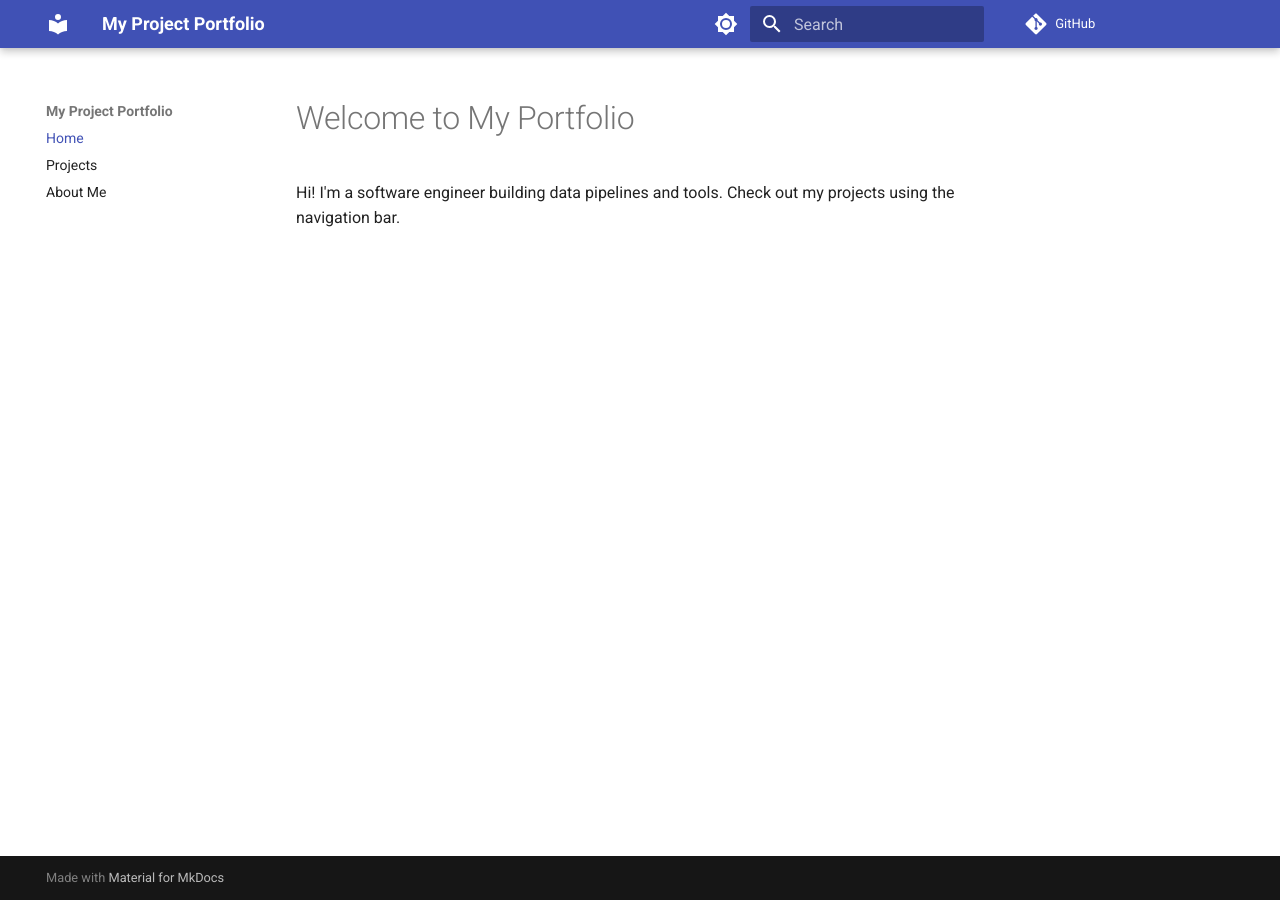
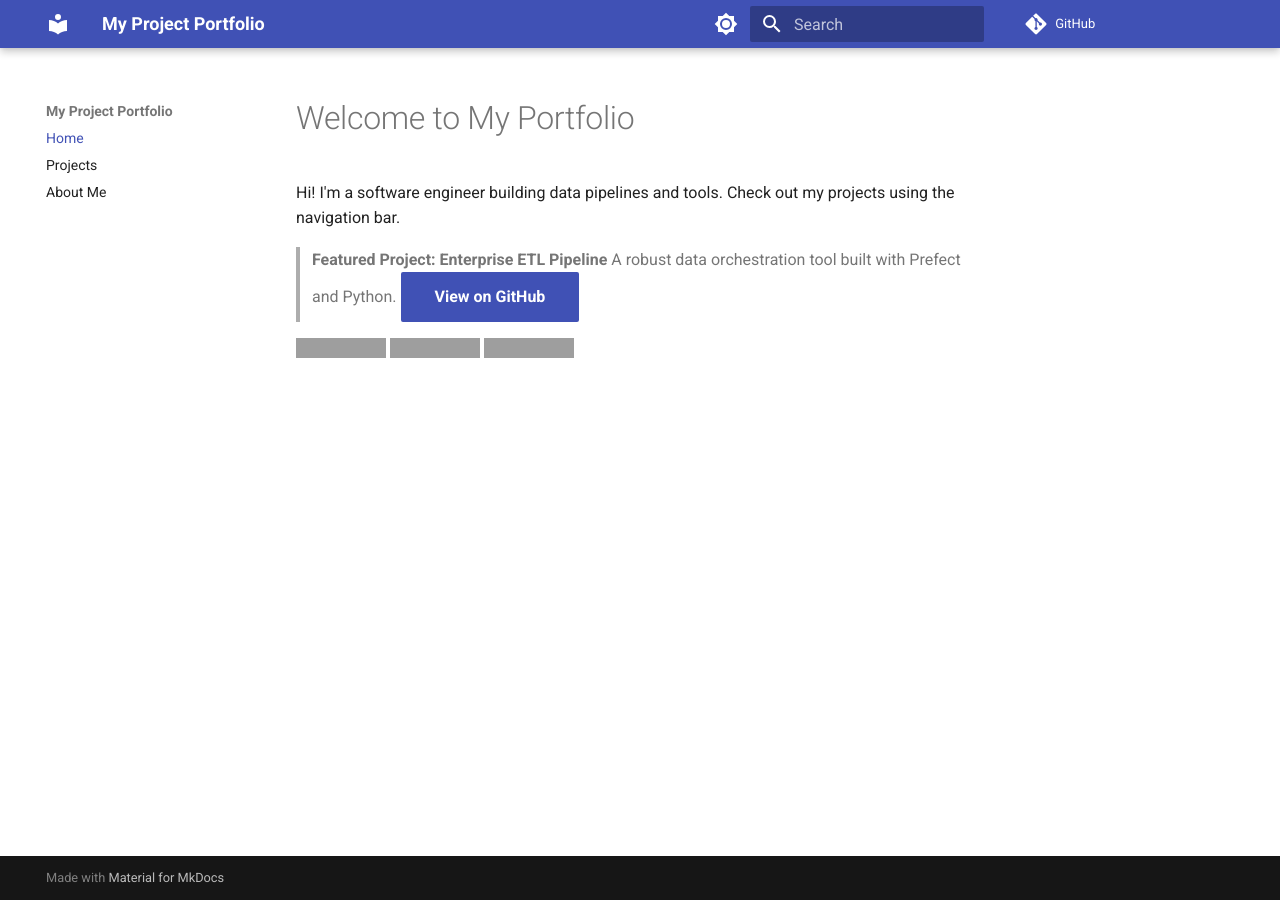
Before and after one commit to hiten-sachan/portfolio, an MkDocs documentation site: the page built from docs/index.md, in a window 1280 px wide. Built offline with MkDocs 1.6.1 and Material for MkDocs 9.7.7, drawn with Linux system fonts in a browser that asks for light colours; comment, search, counter and statistics services are not loaded; grey boxes are pictures that could not be loaded.

Commit message:
extended functions

```diff
--- a/docs/index.md
+++ b/docs/index.md
@@ -1,3 +1,14 @@
 # Welcome to My Portfolio
 
 Hi! I'm a software engineer building data pipelines and tools. Check out my projects using the navigation bar.
+
+
+> **Featured Project: Enterprise ETL Pipeline**
+> A robust data orchestration tool built with Prefect and Python.
+> [View on GitHub](https://github.com/yourusername/repo){ .md-button .md-button--primary }
+
+
+
+![Python](https://img.shields.io/badge/Python-3.12-blue?style=flat&logo=python)
+![Prefect](https://img.shields.io/badge/Orchestration-Prefect-orange?style=flat)
+![Docker](https://img.shields.io/badge/Container-Docker-2496ED?style=flat&logo=docker)
```
